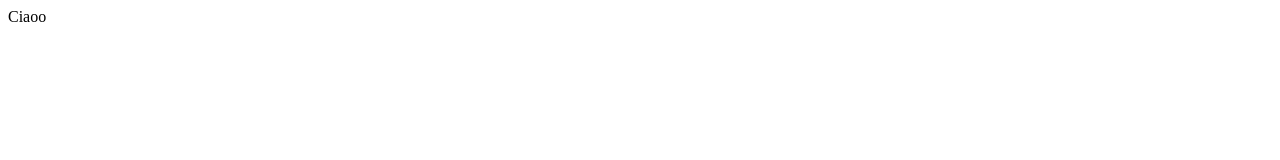
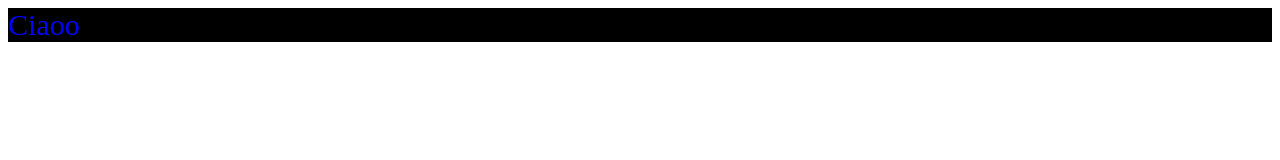
Before and after one commit to Artico25/Artico25.github.io, a plain HTML site: page index.html in a window 1280 px wide. Drawn offline with Linux system fonts and the light colour scheme.

Commit message:
Update index.html

```diff
--- a/index.html
+++ b/index.html
@@ -1,6 +1,14 @@
 <DOCTYPE html>
+  <style>
+    .titolo{
+      color:blue;
+      align:center;
+      background-color:black;
+      font-size:30px;
+    }
+  </style>
 <html>
   <body>
-    <div>Ciaoo</div>
+    <div class="titolo">Ciaoo</div>
   </body>
 </html>
```
